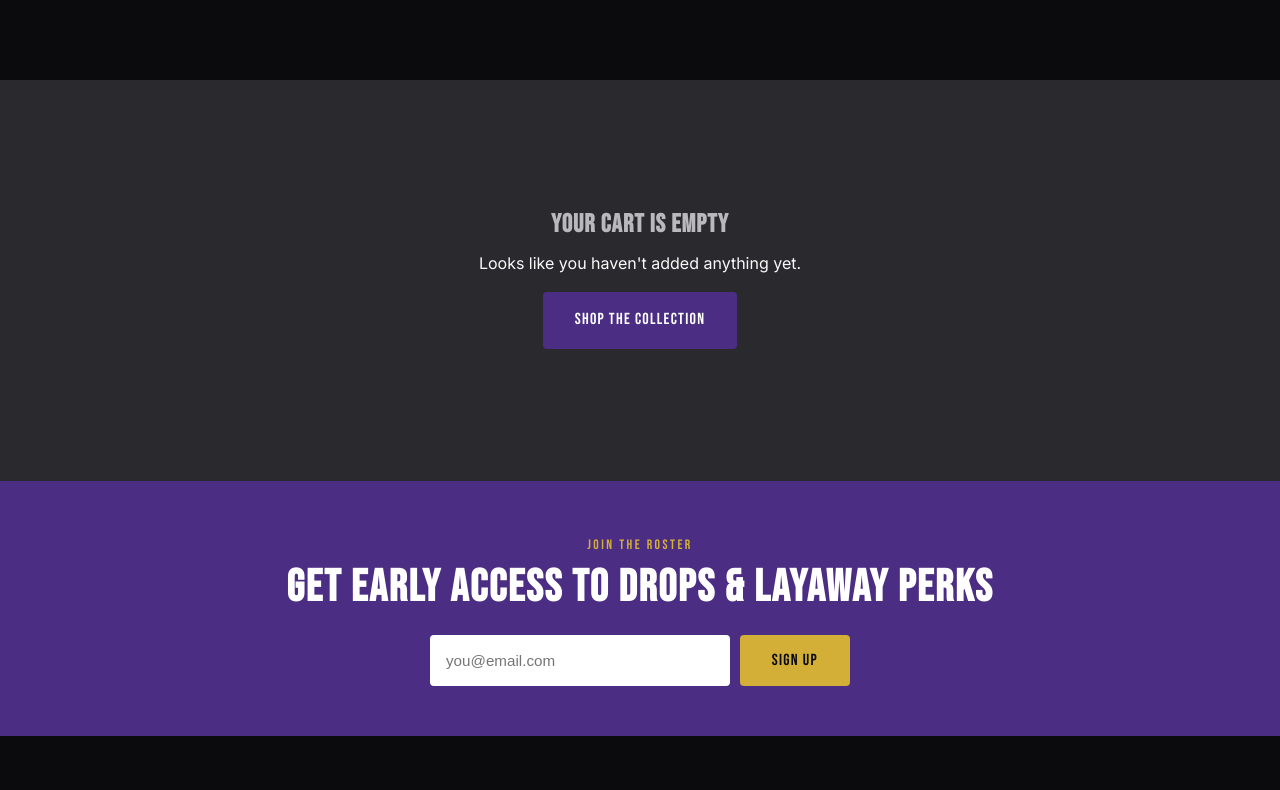
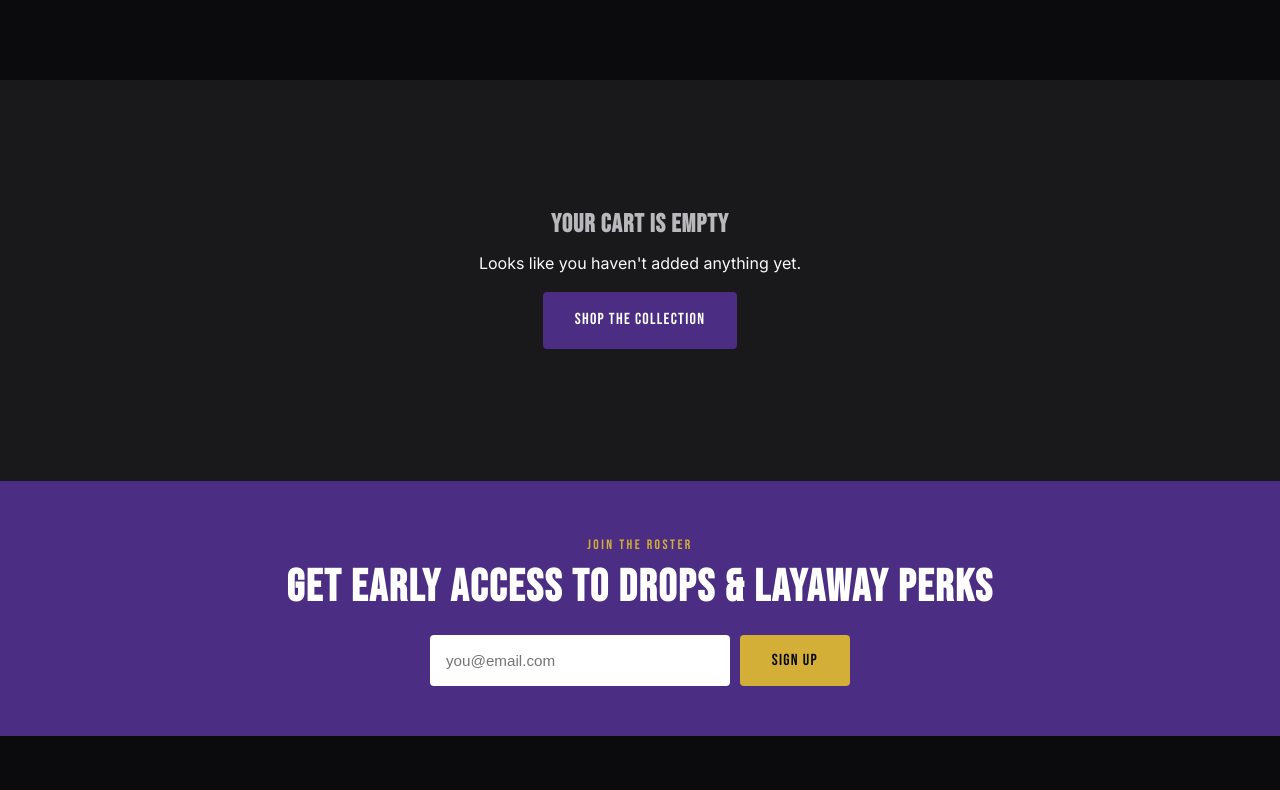
Before and after one commit to hraymoore/Sodo-Dumaki, a plain HTML site: page cart.html in a window 1280 px wide. Shown: the part 298-1088 px from the top of the page. Drawn offline with Linux system fonts and the light colour scheme.

Commit message:
Darken page background grey per feedback

```diff
--- a/css/styles.css
+++ b/css/styles.css
@@ -12,8 +12,8 @@
   --sd-purple-light: #7a52c2;
   --sd-gold: #d4af37;
   --sd-gold-light: #f1d97a;
-  --sd-grey-900: #1f1f22;
-  --sd-grey-800: #2a2a2e;
+  --sd-grey-900: #131315;
+  --sd-grey-800: #19191c;
   --sd-grey-700: #3a3a3f;
   --sd-grey-500: #6b6b70;
   --sd-grey-300: #b8b8bd;
```
